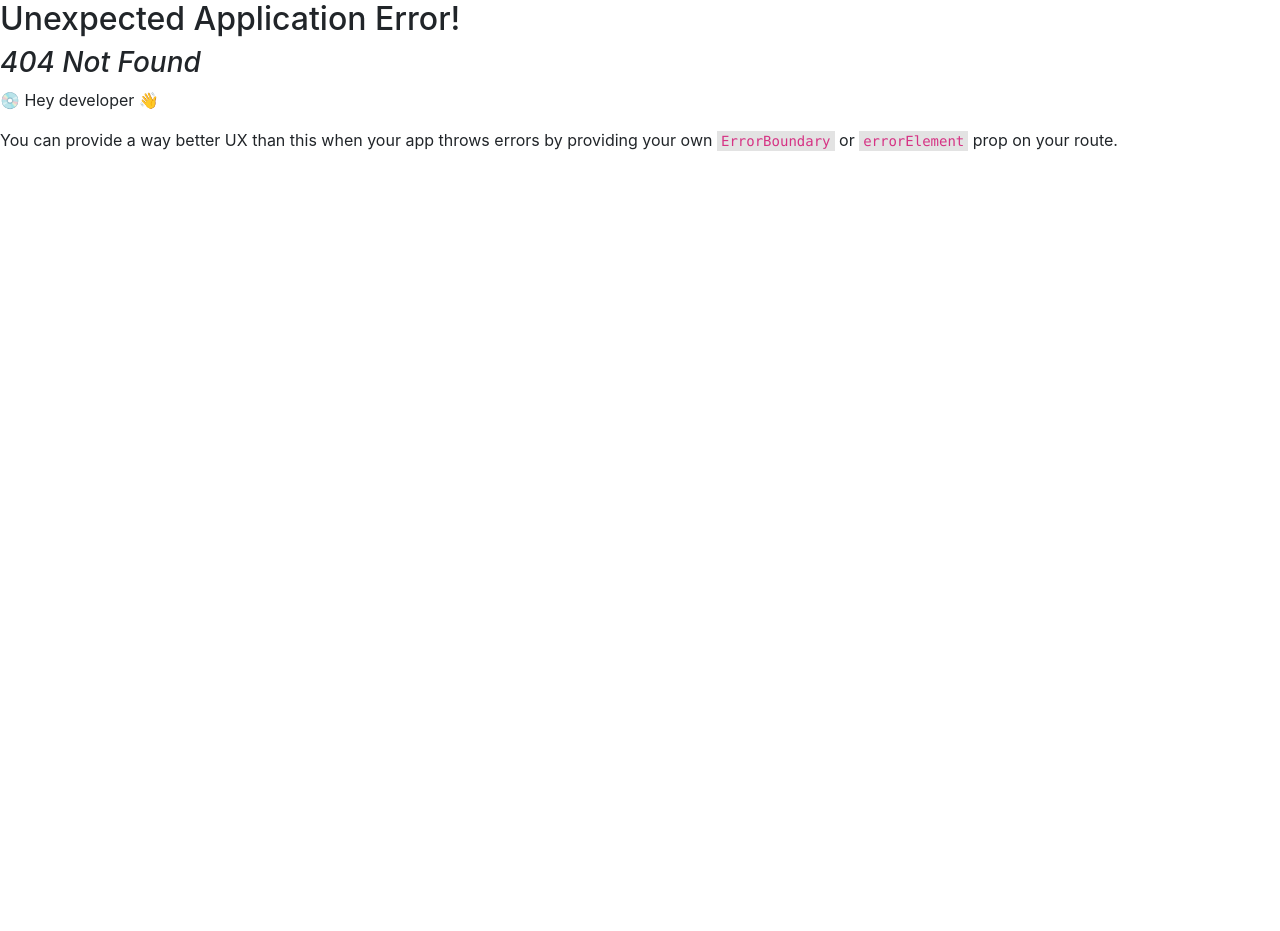
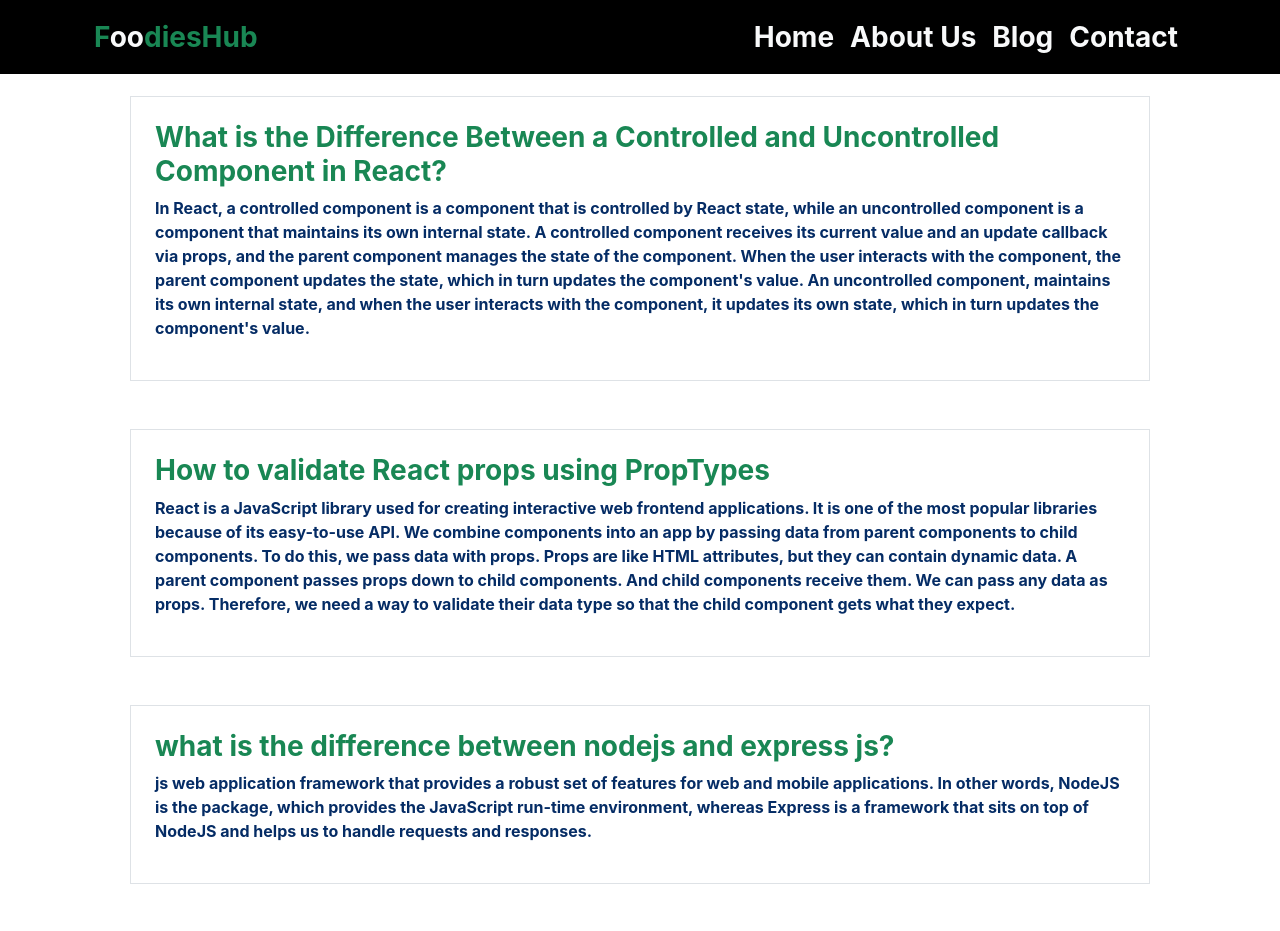
Before and after one commit to sanaullahsaber/foodies-hub, a React (Vite) app: page /blog in a window 1280 px wide. Before the commit this address had no page. Shown: the top 931 px of the page. Before the commit the page ends 800 px from the top, so only its background shows below. Built offline with nearby package versions, Linux system fonts and the light colour scheme.

Commit message:
Main page update

```diff
--- a/src/layouts/Main.jsx
+++ b/src/layouts/Main.jsx
@@ -1,17 +1,18 @@
 import React from 'react';
+
 import NavigationBar from "../pages/Shared/NavigationBar/NavigationBar";
-import HeaderBanner from '../pages/Shared/HeaderBanner/HeaderBanner';
-import PopularDishes from '../pages/Shared/PopularDishes/PopularDishes';
-import HomeFacility from '../pages/Shared/HomeFacility/HomeFacility';
 import Footer from '../pages/Shared/Footer/Footer';
+import Home from '../pages/Home/Home';
+import { Outlet } from 'react-router-dom';
+import { Container } from 'react-bootstrap';
 
 const Main = () => {
   return (
     <div>
       <NavigationBar></NavigationBar>
-      <HeaderBanner></HeaderBanner>
-      <HomeFacility></HomeFacility>
-      <PopularDishes></PopularDishes>
+      <Container>
+        <Outlet></Outlet>
+      </Container>
       <Footer></Footer>
     </div>
   );
--- /dev/null
+++ b/src/pages/About/About.jsx
@@ -0,0 +1,52 @@
+import React from "react";
+import { Container, Row, Col, Image } from "react-bootstrap";
+import chefImage from "../../assets/img/food/chicken-biryani.png";
+const About = () => {
+  return (
+    <div>
+      <Container className="p-5 ">
+        <Row>
+          <Col md={6}>
+            <h1 className="mt-5">About Us</h1>
+            <p>
+              FoodiesHub is not just a food website, but a community of
+              like-minded individuals who share a passion for culinary
+              adventures. With a team of experienced chefs, home cooks, and food
+              bloggers, we bring delicious and easy-to-follow recipes to your
+              kitchen, guaranteed to impress your friends and family.
+            </p>
+            <p>
+              At FoodiesHub, we believe that food is more than just sustenance;
+              it is a way of life. Cooking and sharing meals with loved ones
+              create memories that last a lifetime. Our mission is to inspire
+              and empower people to explore new flavors, ingredients, and
+              cooking techniques. We strive to help our community discover new
+              recipes, ingredients, and cooking styles that will make cooking
+              more enjoyable and accessible to everyone.
+            </p>
+            <p>
+              Our recipes are handpicked and curated by our team of food
+              enthusiasts, ensuring that every dish is a winner. From classic
+              comfort foods to exotic international dishes, we have something
+              for everyone. Our recipes are not only delicious but also easy to
+              follow, making them perfect for novice and experienced cooks
+              alike.
+            </p>
+            <p>
+              One of our core values is sustainability. We believe in using
+              fresh, locally-sourced ingredients whenever possible and reducing
+              food waste by making the most of every ingredient. Our team of
+              chefs and home cooks also shares tips on how to use leftovers
+              creatively and how to store food properly to reduce waste.
+            </p>
+          </Col>
+          <Col className="mt-5" md={6}>
+            <Image className="mt-5" src={chefImage} alt="chef" fluid rounded />
+          </Col>
+        </Row>
+      </Container>
+    </div>
+  );
+};
+
+export default About;
--- /dev/null
+++ b/src/pages/Blog/Blog.jsx
@@ -0,0 +1,76 @@
+import React from 'react';
+import NavigationBar from "../Shared/NavigationBar/NavigationBar";
+import Footer from '../Shared/Footer/Footer';
+import { Container, Row, Col } from 'react-bootstrap';
+import Card from "react-bootstrap/Card";
+
+const Blog = () => {
+  return (
+    <div>
+      <Container className="mt-5 p-5">
+        <Col className="border p-4 mb-5">
+          <h3 className="text-success fw-bold">
+            What is the Difference Between a Controlled and Uncontrolled
+            Component in React?
+          </h3>
+
+          <p className="text-primary-emphasis fw-bold">
+            In React, a controlled component is a component that is controlled
+            by React state, while an uncontrolled component is a component that
+            maintains its own internal state. A controlled component receives
+            its current value and an update callback via props, and the parent
+            component manages the state of the component. When the user
+            interacts with the component, the parent component updates the
+            state, which in turn updates the component's value. An uncontrolled
+            component, maintains its own internal state, and when the user
+            interacts with the component, it updates its own state, which in
+            turn updates the component's value.
+          </p>
+        </Col>
+        <Col className="border p-4 mb-5">
+          <h3 className="text-success fw-bold">
+            How to validate React props using PropTypes
+          </h3>
+          <p className="text-primary-emphasis fw-bold">
+            React is a JavaScript library used for creating interactive web
+            frontend applications. It is one of the most popular libraries
+            because of its easy-to-use API. We combine components into an app by
+            passing data from parent components to child components. To do this,
+            we pass data with props. Props are like HTML attributes, but they
+            can contain dynamic data. A parent component passes props down to
+            child components. And child components receive them. We can pass any
+            data as props. Therefore, we need a way to validate their data type
+            so that the child component gets what they expect.
+          </p>
+        </Col>
+
+        <Col className="border p-4 mb-5">
+          <h3 className="text-success fw-bold">
+            what is the difference between nodejs and express js?
+          </h3>
+          <p className="text-primary-emphasis fw-bold">
+            js web application framework that provides a robust set of features
+            for web and mobile applications. In other words, NodeJS is the
+            package, which provides the JavaScript run-time environment, whereas
+            Express is a framework that sits on top of NodeJS and helps us to
+            handle requests and responses.
+          </p>
+        </Col>
+        <Col className="border p-4 mb-5">
+          <h3 className="text-success fw-bold">
+            What is a custom hook, and why will you create a custom hook?
+          </h3>
+          <p className="text-primary-emphasis fw-bold">
+            Custom React JS hooks offer reusability as when a custom hook is
+            created, it can be reused easily, which makes the code cleaner and
+            reduces the time to write the code. It also enhances the rendering
+            speed of the code as a custom hook does not need to be rendered
+            again and again while rendering the whole code.
+          </p>
+        </Col>
+      </Container>
+    </div>
+  );
+};
+
+export default Blog;
--- /dev/null
+++ b/src/pages/Home/Home.jsx
@@ -0,0 +1,18 @@
+import React from 'react';
+
+import HeaderBanner from "../Shared/HeaderBanner/HeaderBanner";
+import PopularDishes from "../Shared/PopularDishes/PopularDishes";
+import HomeFacility from "../Shared/HomeFacility/HomeFacility";
+
+const Home = () => {
+  return (
+    <div>
+
+      <HeaderBanner></HeaderBanner>
+      <HomeFacility></HomeFacility>
+      <PopularDishes></PopularDishes>
+    </div>
+  );
+};
+
+export default Home;
--- a/src/pages/Shared/Footer/Footer.jsx
+++ b/src/pages/Shared/Footer/Footer.jsx
@@ -1,6 +1,15 @@
-import React from 'react';
-import { Col, Container, Row } from 'react-bootstrap';
-import { FaFacebookF, FaTwitter, FaInstagram, FaReact, FaPhoneAlt, FaMailBulk, FaMapMarkerAlt } from "react-icons/fa";
+import React from "react";
+import { Col, Container, Row } from "react-bootstrap";
+import {
+  FaFacebookF,
+  FaTwitter,
+  FaInstagram,
+  FaReact,
+  FaPhoneAlt,
+  FaMailBulk,
+  FaMapMarkerAlt,
+} from "react-icons/fa";
+import { Link } from "react-router-dom";
 
 const Footer = () => {
   return (
@@ -19,19 +28,18 @@ const Footer = () => {
               <h5 className="mb-3">Quick Links</h5>
               <ul className="list-unstyled">
                 <li className="mb-2">
-                  <a href="#" className="">
-                    Home
-                  </a>
+                  <Link to="/">Home</Link>
                 </li>
                 <li className="mb-2">
-                  <a href="#" className="">
-                    Recipes
-                  </a>
+                  <Link to='/about'>
+                   About Us
+                  </Link>
+
                 </li>
                 <li className="mb-2">
-                  <a href="#" className="">
-                    Blog
-                  </a>
+                  <Link to='/blog'>
+                  Blog
+                  </Link>
                 </li>
                 <li className="mb-2">
                   <a href="#" className="">
@@ -59,17 +67,26 @@ const Footer = () => {
                   </a>
                 </li>
               </ul>
-              <p><FaPhoneAlt className='text-white me-2'></FaPhoneAlt>+0584 55487 554</p>
-              <p> <FaMailBulk className='text-white me-2'></FaMailBulk> mail@gmail.com</p>
-              <p> <FaMapMarkerAlt className='text-white me-2'></FaMapMarkerAlt> Mountain View, California, United States</p>
+              <p>
+                <FaPhoneAlt className="text-white me-2"></FaPhoneAlt>+0584 55487
+                554
+              </p>
+              <p>
+                {" "}
+                <FaMailBulk className="text-white me-2"></FaMailBulk>{" "}
+                mail@gmail.com
+              </p>
+              <p>
+                {" "}
+                <FaMapMarkerAlt className="text-white me-2"></FaMapMarkerAlt>{" "}
+                Mountain View, California, United States
+              </p>
             </Col>
           </Row>
           <hr className="my-5" />
           <Row>
             <Col xs={12} className="text-center">
-              <p className=" mb-0">
-                © 2023 FoodiesHub. All Rights Reserved.
-              </p>
+              <p className=" mb-0">© 2023 FoodiesHub. All Rights Reserved.</p>
               <p className=" mb-0">
                 Built with <FaReact></FaReact> React
               </p>
--- a/src/pages/Shared/HeaderBanner/HeaderBanner.jsx
+++ b/src/pages/Shared/HeaderBanner/HeaderBanner.jsx
@@ -9,7 +9,7 @@ import tea from "../../../assets/img/food/tea.png";
 
 const HeaderBanner = () => {
   return (
-    <Container className="mt-5 ">
+    <Container className="mt-5 p-5">
       <Row>
         <Col lg={6} className="pt-5">
           <h1 className="fs-1 fw-bold">Enjoy <span className="text-success">Delicious</span> <br />
--- a/src/pages/Shared/NavigationBar/NavigationBar.jsx
+++ b/src/pages/Shared/NavigationBar/NavigationBar.jsx
@@ -1,7 +1,5 @@
 import React from "react";
-import Button from "react-bootstrap/Button";
 import Container from "react-bootstrap/Container";
-import Form from "react-bootstrap/Form";
 import Nav from "react-bootstrap/Nav";
 import Navbar from "react-bootstrap/Navbar";
 
@@ -28,10 +26,36 @@ const Header = () => {
                 style={{ maxHeight: "100px" }}
                 navbarScroll
               >
-                <Nav.Link className="text-light text-decoration-none fs-3 fw-bold" to="/">Home</Nav.Link>
-                <Nav.Link className="text-light text-decoration-none fs-3 fw-bold" to="/about">About Us</Nav.Link>
-                <Nav.Link className="text-light text-decoration-none fs-3 fw-bold" to="/blog">Blog</Nav.Link>
-                <Nav.Link className="text-light text-decoration-none fs-3 fw-bold" to="/contact">Contact</Nav.Link>
+                <Nav.Link>
+                  <Link
+                    className="text-light text-decoration-none fs-3 fw-bold"
+                    to="/"
+                  >
+                    Home
+                  </Link>
+                </Nav.Link>
+                <Nav.Link>
+                  <Link
+                    className="text-light text-decoration-none fs-3 fw-bold"
+                    to="/about"
+                  >
+                    About Us
+                  </Link>
+                </Nav.Link>
+                <Nav.Link>
+                  <Link
+                    className="text-light text-decoration-none fs-3 fw-bold"
+                    to="/blog"
+                  >
+                    Blog
+                  </Link>
+                </Nav.Link>
+                <Nav.Link
+                  className="text-light text-decoration-none fs-3 fw-bold"
+                  to="/contact"
+                >
+                  Contact
+                </Nav.Link>
               </Nav>
             </Navbar.Collapse>
           </Container>
```
Also changed, not shown: src/routes/Routes.jsx (+16 -6 lines).
